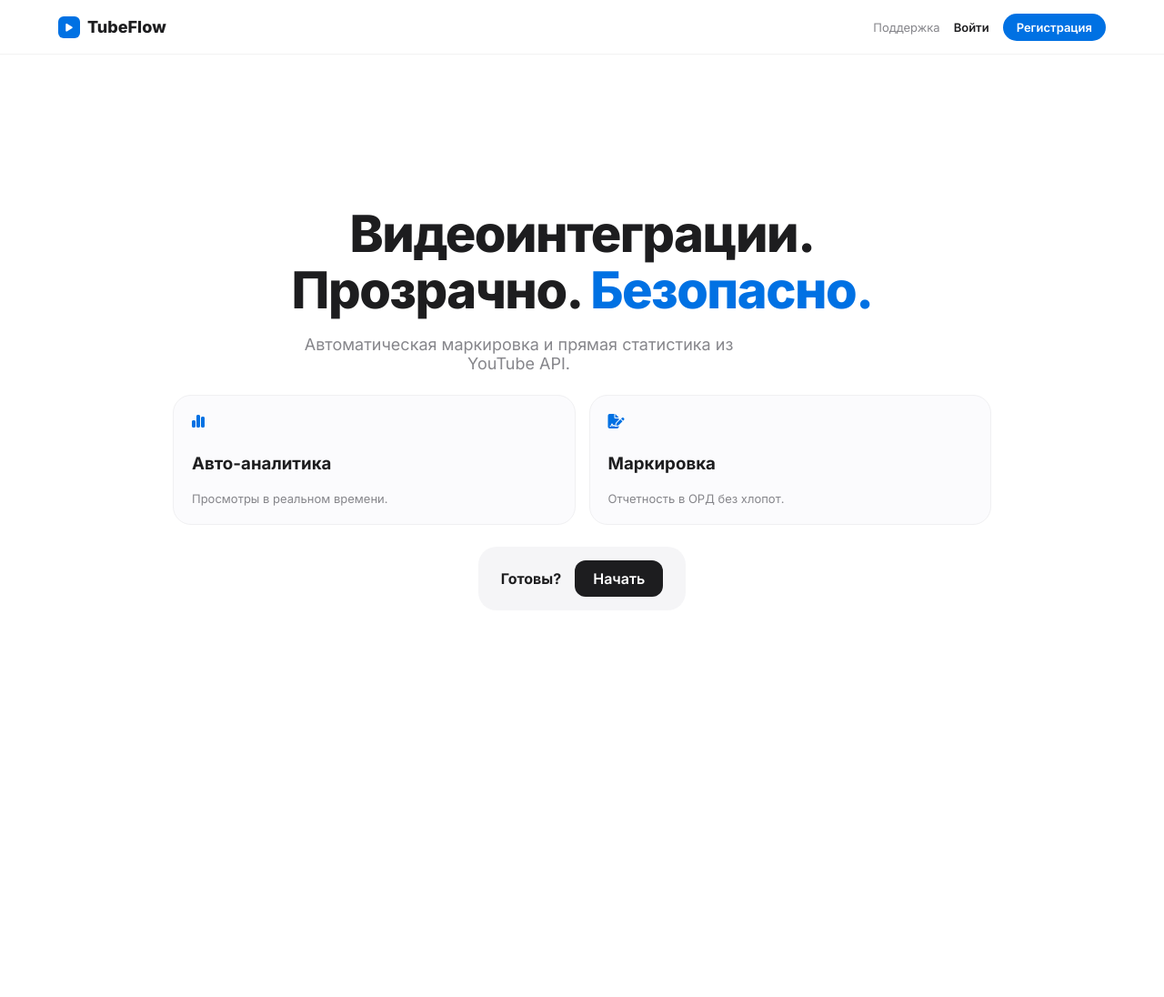
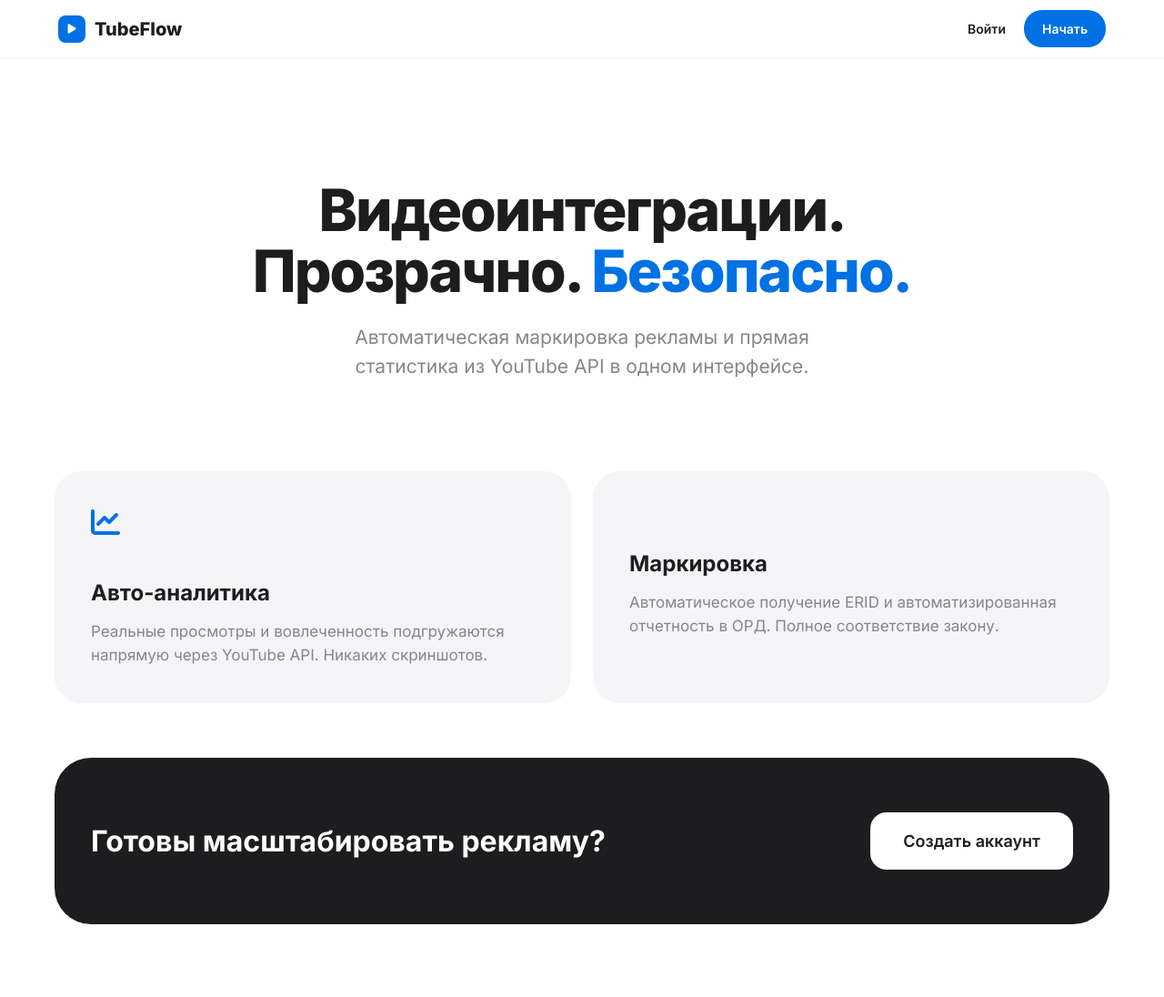
Before and after one commit to elenabri/Flow, a Django app: page / in a window 1280 px wide. Shown: the whole page at 91% size. Before the commit the page ends 656 px from the top, so only its background shows below. Run offline with Django 5.2, Linux system fonts and the light colour scheme.

Commit message:
Update index.html

```diff
--- a/core/templates/core/index.html
+++ b/core/templates/core/index.html
@@ -1,5 +1,5 @@
 {% block content %}
-<meta name="viewport" content="width=device-width, initial-scale=1.0, maximum-scale=1.0, user-scalable=no">
+<meta name="viewport" content="width=device-width, initial-scale=1.0">
 
 <link rel="stylesheet" href="https://cdnjs.cloudflare.com/ajax/libs/font-awesome/6.4.0/css/all.min.css">
 <link href="https://fonts.googleapis.com/css2?family=Inter:wght@400;600;700;800&display=swap" rel="stylesheet">
@@ -9,186 +9,194 @@
         --primary: #0071e3;
         --text-dark: #1d1d1f;
         --text-gray: #86868b;
+        --bg-light: #f5f5f7;
     }
 
-    * { box-sizing: border-box; }
+    * { box-sizing: border-box; -webkit-font-smoothing: antialiased; }
 
-    body, html {
+    body {
         margin: 0;
-        padding: 0;
-        height: 100%;
-        overflow: hidden; /* Убираем скролл на корневом уровне */
         background: #ffffff;
         color: var(--text-dark);
-        font-family: 'Inter', sans-serif;
+        font-family: 'Inter', -apple-system, sans-serif;
+        line-height: 1.5;
     }
 
-    .main-wrapper {
-        display: flex;
-        flex-direction: column;
-        height: 100vh;
-    }
-
+    /* Навигация — фиксированная и прозрачная */
     .nav-custom {
         display: flex;
         justify-content: space-between;
         align-items: center;
         padding: 0 5%;
-        height: 60px;
-        flex-shrink: 0;
+        height: 64px;
         background: rgba(255,255,255,0.8);
         backdrop-filter: blur(20px);
+        -webkit-backdrop-filter: blur(20px);
+        position: sticky;
+        top: 0;
+        z-index: 1000;
         border-bottom: 1px solid rgba(0,0,0,0.05);
-        z-index: 1000;
     }
 
-    /* Главная секция теперь флексовая и занимает остаток экрана */
-    .hero-section {
-        flex: 1;
-        display: flex;
-        flex-direction: column;
-        justify-content: center;
-        align-items: center;
-        padding: 20px 5%;
+    /* Контейнер контента */
+    .container {
+        max-width: 1200px;
+        margin: 0 auto;
+        padding: 0 20px;
+    }
+
+    /* Hero секция */
+    .hero {
+        padding: 80px 0 60px;
         text-align: center;
     }
 
     .hero-title {
-        font-size: clamp(28px, 6vw, 56px); /* Резиновый шрифт */
+        font-size: 64px;
         font-weight: 800;
-        letter-spacing: -1.5px;
-        margin-bottom: 15px;
-        line-height: 1.1;
+        letter-spacing: -2px;
+        line-height: 1.05;
+        margin-bottom: 24px;
     }
 
+    .hero-title span { color: var(--primary); }
+
     .hero-desc {
-        font-size: clamp(14px, 2vw, 18px);
+        font-size: 21px;
         color: var(--text-gray);
-        max-width: 500px;
-        margin-bottom: 3vh;
+        max-width: 600px;
+        margin: 0 auto 40px;
+        font-weight: 400;
     }
 
+    /* Сетка — теперь она перестраивается */
     .features-grid {
-        display: flex;
-        gap: 15px;
-        width: 100%;
-        max-width: 900px;
-        margin-bottom: 3vh;
+        display: grid;
+        grid-template-columns: repeat(2, 1fr);
+        gap: 24px;
+        margin-bottom: 60px;
     }
 
     .feature-card {
-        flex: 1;
-        background: #fbfbfd;
-        padding: 20px;
-        border-radius: 20px;
-        border: 1px solid #f0f0f2;
+        background: var(--bg-light);
+        padding: 40px;
+        border-radius: 30px;
         text-align: left;
+        transition: transform 0.3s ease;
     }
 
-    .cta-box {
-        background: #f5f5f7;
-        padding: 15px 25px;
-        border-radius: 20px;
-        display: flex;
-        align-items: center;
-        gap: 15px;
+    .feature-card:hover { transform: translateY(-5px); }
+
+    .feature-card i {
+        font-size: 32px;
+        color: var(--primary);
+        margin-bottom: 20px;
     }
 
-    /* АДАПТАЦИЯ ПОД МОБИЛЬНЫЕ (Вертикальные) */
-    @media (max-width: 768px) {
-        .features-grid { flex-direction: column; gap: 10px; }
-        .feature-card { padding: 15px; }
-        .feature-card p { display: none; } /* Прячем описание на малых экранах, чтобы влезло */
-        .feature-card h3 { margin: 0; font-size: 15px; }
-        .nav-links #supportLink { display: none; }
-        #hero-br { display: none; } /* Убираем перенос строки в заголовке */
+    .feature-card h3 {
+        font-size: 24px;
+        font-weight: 700;
+        margin-bottom: 12px;
     }
 
-    /* АДАПТАЦИЯ ПОД ГОРИЗОНТАЛЬНЫЙ РЕЖИМ (Landscape) */
-    @media (max-height: 450px) {
-        .hero-section { flex-direction: row; gap: 30px; padding: 10px 5%; }
-        .text-side { text-align: left; flex: 1; }
-        .features-grid { flex: 1; margin-bottom: 0; }
-        .hero-desc { margin-bottom: 10px; }
-        .cta-box { padding: 10px 15px; font-size: 13px; }
-        .hero-title { font-size: 24px; }
+    .feature-card p {
+        font-size: 17px;
+        color: var(--text-gray);
+        margin: 0;
+    }
+
+    .cta-section {
+        background: var(--text-dark);
+        color: white;
+        padding: 60px 40px;
+        border-radius: 40px;
+        display: flex;
+        justify-content: space-between;
+        align-items: center;
+        margin-bottom: 80px;
+    }
+
+    .cta-text { font-size: 32px; font-weight: 700; }
+
+    .btn-white {
+        background: white;
+        color: var(--text-dark);
+        padding: 18px 36px;
+        border-radius: 18px;
+        text-decoration: none;
+        font-weight: 600;
+        font-size: 18px;
+        transition: 0.2s;
+    }
+
+    /* Адаптивность для iPhone */
+    @media (max-width: 768px) {
+        .hero { padding: 60px 0 40px; }
+        .hero-title { font-size: 40px; letter-spacing: -1px; }
+        .hero-desc { font-size: 18px; }
+
+        .features-grid {
+            grid-template-columns: 1fr; /* Карточки одна под другой */
+            gap: 16px;
+        }
+
+        .feature-card { padding: 30px; }
+
+        .cta-section {
+            flex-direction: column;
+            text-align: center;
+            gap: 30px;
+            padding: 40px 20px;
+        }
+
+        .cta-text { font-size: 24px; }
+    }
+
+    /* Горизонтальный режим */
+    @media (orientation: landscape) and (max-height: 500px) {
+        .hero { padding: 40px 0; }
+        .features-grid { grid-template-columns: repeat(2, 1fr); }
     }
 </style>
 
-<div class="main-wrapper">
 <nav class="nav-custom">
-        <div style="font-size: 18px; font-weight: 800; display: flex; align-items: center; gap: 8px;">
-            <div style="background: var(--primary); width: 24px; height: 24px; border-radius: 6px; display: flex; align-items: center; justify-content: center;">
-                <i class="fas fa-play" style="color: white; font-size: 10px;"></i>
+    <div style="font-size: 20px; font-weight: 800; display: flex; align-items: center; gap: 10px;">
+        <div style="background: var(--primary); width: 30px; height: 30px; border-radius: 8px; display: flex; align-items: center; justify-content: center;">
+            <i class="fas fa-play" style="color: white; font-size: 12px;"></i>
         </div>
         TubeFlow
     </div>
 
-        <div class="nav-links" style="display: flex; align-items: center; gap: 15px;">
-            <a href="#" id="supportLink" style="text-decoration: none; color: var(--text-gray); font-size: 13px;">Поддержка</a>
-            {% if not user.is_authenticated %}
-                <a href="{% url 'login' %}" style="text-decoration: none; color: var(--text-dark); font-size: 13px; font-weight: 600;">Войти</a>
-                <a href="{% url 'core:register' %}" style="background: var(--primary); color: white; padding: 7px 15px; border-radius: 15px; text-decoration: none; font-size: 13px; font-weight: 600;">Регистрация</a>
-            {% else %}
-                <a href="{% url 'core:marketplace' %}" style="background: #f5f5f7; color: var(--text-dark); padding: 7px 15px; border-radius: 15px; text-decoration: none; font-size: 13px; font-weight: 600; border: 1px solid #d2d2d7;">Маркетплейс</a>
-            {% endif %}
+    <div class="nav-links" style="display: flex; align-items: center; gap: 20px;">
+        <a href="{% url 'login' %}" style="text-decoration: none; color: var(--text-dark); font-size: 14px; font-weight: 600;">Войти</a>
+        <a href="{% url 'core:register' %}" style="background: var(--primary); color: white; padding: 10px 20px; border-radius: 20px; text-decoration: none; font-size: 14px; font-weight: 600;">Начать</a>
     </div>
 </nav>
 
-    <main class="hero-section">
-        <div class="text-side">
-            <h1 class="hero-title">
-                Видеоинтеграции.<br id="hero-br">Прозрачно. <span style="color: var(--primary);">Безопасно.</span>
-            </h1>
-
-            <p class="hero-desc">
-                Автоматическая маркировка и прямая статистика из YouTube API.
-            </p>
-        </div>
+<div class="container">
+    <section class="hero">
+        <h1 class="hero-title">Видеоинтеграции.<br>Прозрачно. <span>Безопасно.</span></h1>
+        <p class="hero-desc">Автоматическая маркировка рекламы и прямая статистика из YouTube API в одном интерфейсе.</p>
+    </section>
 
     <div class="features-grid">
         <div class="feature-card">
-                <i class="fas fa-chart-simple" style="color: var(--primary); margin-bottom: 8px;"></i>
+            <i class="fas fa-chart-line"></i>
             <h3>Авто-аналитика</h3>
-                <p style="color: var(--text-gray); font-size: 13px; margin: 0;">Просмотры в реальном времени.</p>
+            <p>Реальные просмотры и вовлеченность подгружаются напрямую через YouTube API. Никаких скриншотов.</p>
         </div>
 
         <div class="feature-card">
-                <i class="fas fa-file-signature" style="color: var(--primary); margin-bottom: 8px;"></i>
+            <i class="fas fa-shield-check"></i>
             <h3>Маркировка</h3>
-                <p style="color: var(--text-gray); font-size: 13px; margin: 0;">Отчетность в ОРД без хлопот.</p>
+            <p>Автоматическое получение ERID и автоматизированная отчетность в ОРД. Полное соответствие закону.</p>
         </div>
     </div>
 
-        <div class="cta-box">
-            <span style="font-weight: 700;">Готовы?</span>
-            <a href="{% url 'core:register' %}" style="background: #1d1d1f; color: white; padding: 10px 20px; border-radius: 12px; text-decoration: none; font-weight: 600;">
-                Начать
-            </a>
-        </div>
-    </main>
+    <section class="cta-section">
+        <div class="cta-text">Готовы масштабировать рекламу?</div>
+        <a href="{% url 'core:register' %}" class="btn-white">Создать аккаунт</a>
+    </section>
 </div>
 
-<!-- Модалка поддержки остается без изменений -->
-<div id="supportModal" style="display: none; position: fixed; top: 0; left: 0; width: 100%; height: 100%; background: rgba(0,0,0,0.4); backdrop-filter: blur(8px); z-index: 2000; align-items: center; justify-content: center;">
-    <div style="background: white; padding: 25px; border-radius: 24px; width: 90%; max-width: 350px; position: relative;">
-        <button onclick="closeSupport()" style="position: absolute; top: 15px; right: 15px; border: none; background: none; font-size: 20px;">&times;</button>
-        <h3 style="margin-top: 0; text-align: center;">Поддержка</h3>
-        <form style="display: flex; flex-direction: column; gap: 10px;">
-            <input type="email" placeholder="Email" required style="padding: 10px; border-radius: 8px; border: 1px solid #ddd; font-size: 16px;">
-            <textarea placeholder="Ваш вопрос" style="padding: 10px; border-radius: 8px; border: 1px solid #ddd; height: 80px; font-size: 16px;"></textarea>
-            <button type="submit" style="background: var(--primary); color: white; padding: 10px; border-radius: 8px; border: none; font-weight: 600;">Отправить</button>
-        </form>
-    </div>
-</div>
-
-<script>
-    const modal = document.getElementById('supportModal');
-    const link = document.getElementById('supportLink');
-    function openSupport(e) { e.preventDefault(); modal.style.display = 'flex'; }
-    function closeSupport() { modal.style.display = 'none'; }
-    link.addEventListener('click', openSupport);
-    window.onclick = (e) => { if (e.target == modal) closeSupport(); }
-</script>
-
 {% endblock %}
```
Lines whose indentation alone changed are shown as unchanged.
